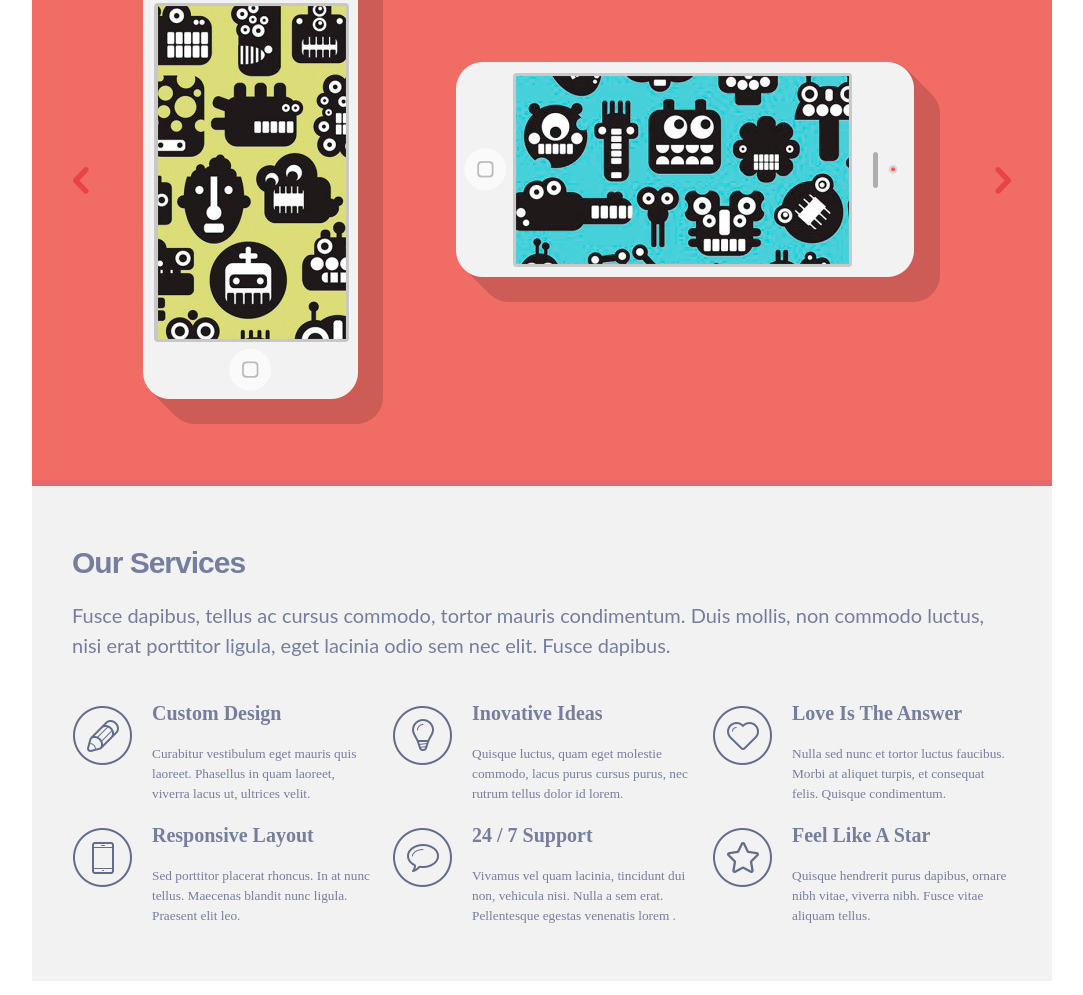
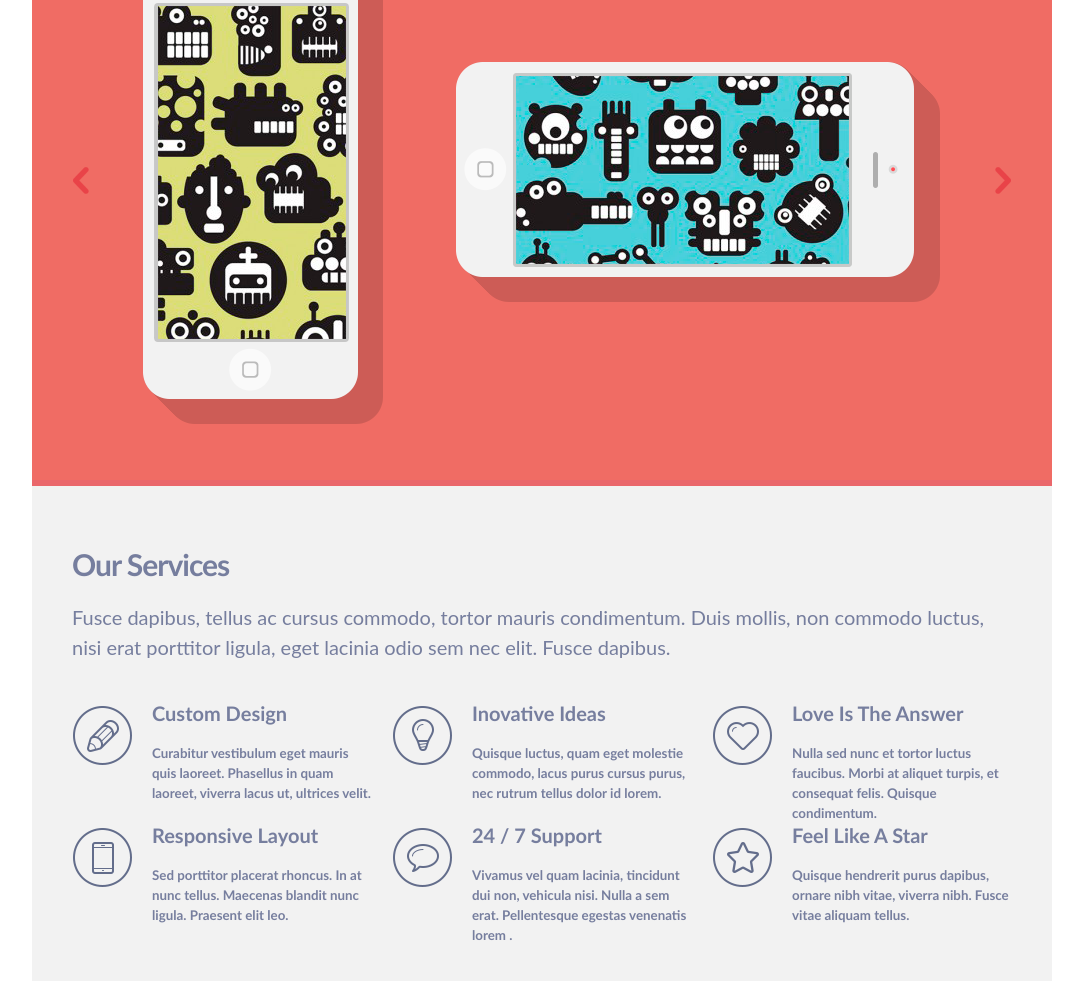
Before and after one commit to Hotja/singolo, a plain HTML site: page singolo1.html in a window 1280 px wide. Shown: the part 222-1217 px from the top of the page, without its empty margins (98-1181 px from the left). Drawn offline with Linux system fonts and the light colour scheme.

Commit message:
refactor: fonts on

```diff
--- a/singolo1.css
+++ b/singolo1.css
@@ -1,3 +1,22 @@
+@font-face {
+    font-family: "Lato Light";
+    src: url("./assets/fonts/Lato-Light.ttf");
+}
+
+@font-face {
+    font-family: "Lato Regular";
+    src: url("./assets/fonts/Lato-Regular.ttf");
+}
+
+@font-face {
+    font-family: "Lato Bold";
+    src: url("./assets/fonts/Lato-Bold.ttf");
+}
+
+@font-face {
+    font-family: "Lato Black";
+    src: url("./assets/fonts/Lato-Black.ttf");
+}
 /* ------------------------------------- HEADER start --------------------------------------*/
 body {
     display: block;
@@ -166,7 +185,7 @@ header li:hover {
 }
 #OurServices1 > div {
     color: #767e9e;
-    font-family: 'Lato-light', 'Regular';
+    font-family: 'Lato bold', 'Regular';
     font-size: 10pt;
     text-align: left;
     line-height: 1.5;
```
Also changed, not shown: assets/fonts/Lato-Black.ttf (added), assets/fonts/Lato-BlackItalic.ttf (added), assets/fonts/Lato-Bold.ttf (added), assets/fonts/Lato-BoldItalic.ttf (added), assets/fonts/Lato-Hairline.ttf (added), assets/fonts/Lato-HairlineItalic.ttf (added), assets/fonts/Lato-Heavy.ttf (added), assets/fonts/Lato-HeavyItalic.ttf (added), assets/fonts/Lato-Italic.ttf (added), assets/fonts/Lato-Light.ttf (added), assets/fonts/Lato-LightItalic.ttf (added), assets/fonts/Lato-Medium.ttf (added), assets/fonts/SIL Open Font License.txt (renamed from assets/fonts/Lato/SIL Open Font License.txt), 24 other files.
